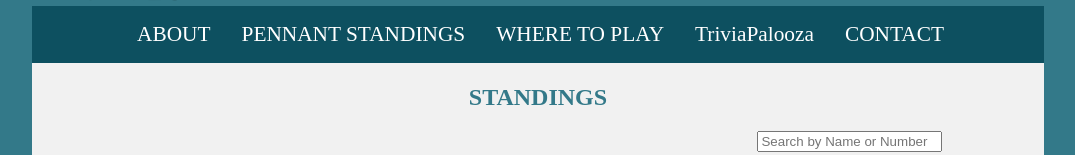
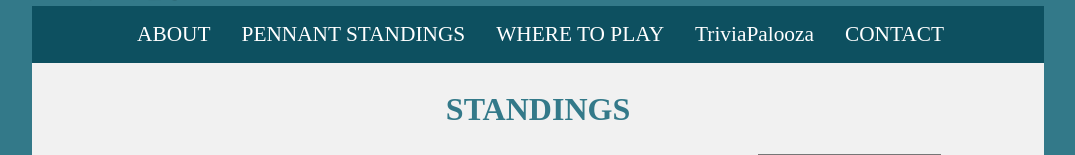
Before and after one commit to edlandm/ttl-website, a Django app: page /triviatimelize/triviapalooza/standings/ in a window 1280 px wide. Shown: the part 82-237 px from the top of the page, without its empty margins (102-1177 px from the left). Run offline with Django 3.2, Linux system fonts and the light colour scheme; data that the repository does not hold is empty; some web fonts are replaced.

Commit message:
pennant_standings.css: increase h2 size

```diff
--- a/website/static/website/pennant_standings.css
+++ b/website/static/website/pennant_standings.css
@@ -1,5 +1,5 @@
 h2 {
-    font-size: 18pt;
+    font-size: 24pt;
 }
 #content {
     padding-bottom: 1em;
```
